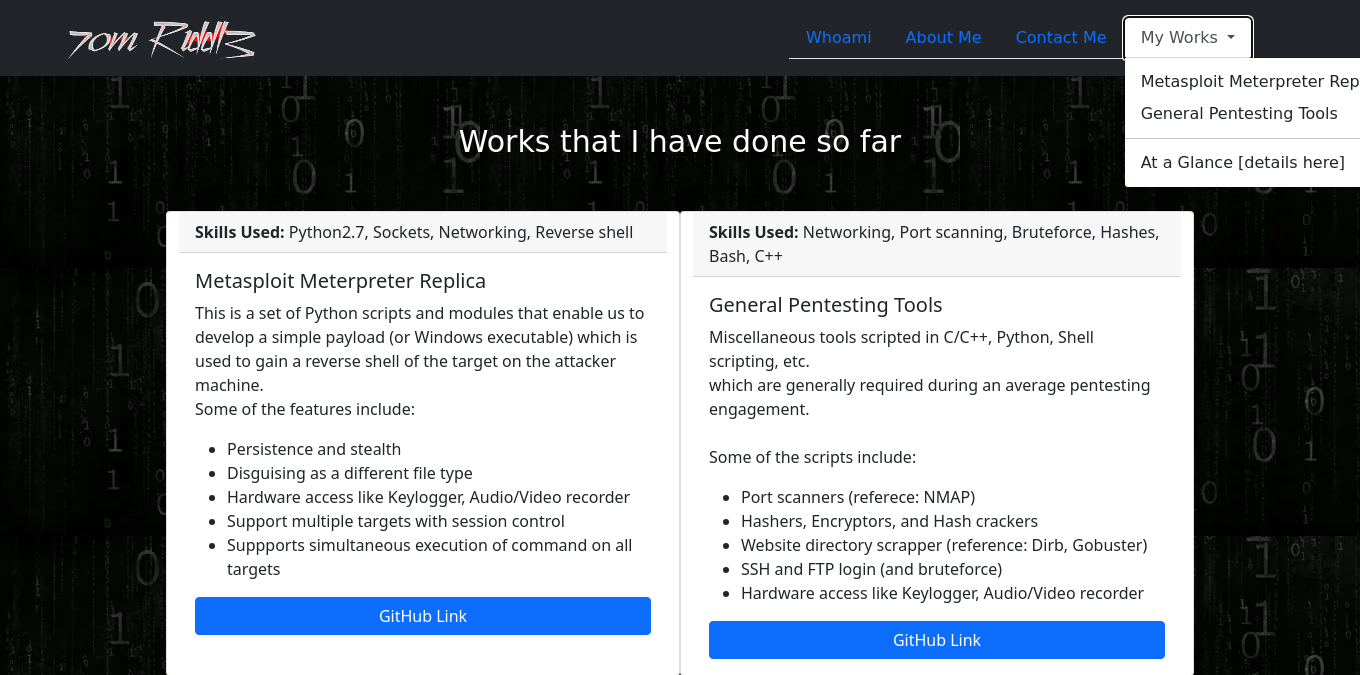
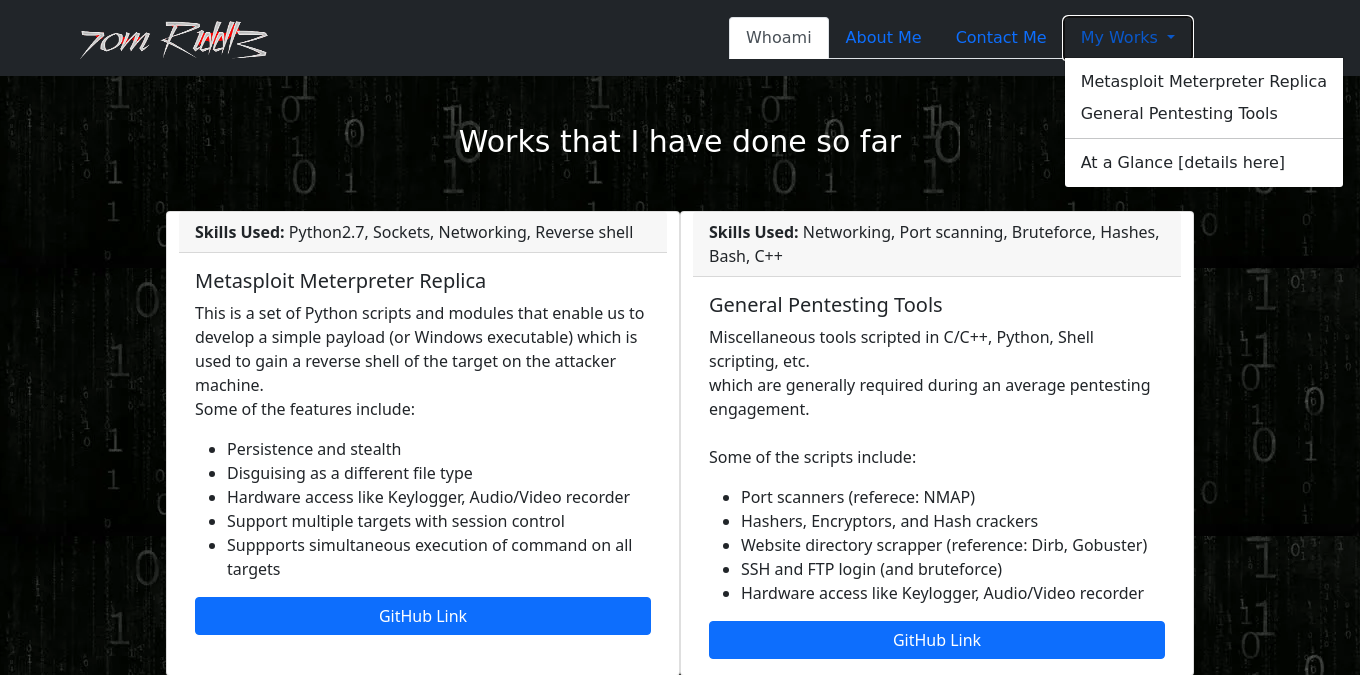
Before and after one commit to Ricky-001/Portfolio, a Django app: page /works in a window 1360 px wide, after a click on "My Works"; the page is wider, and only the part inside the window is pictured. Shown: the top 675 px of that part. Run offline with Django 3.2, Linux system fonts and the light colour scheme; some web fonts are replaced.

Commit message:
Initial stage - PC supported

```diff
--- a/Portfolio/settings.py
+++ b/Portfolio/settings.py
@@ -14,7 +14,7 @@
 # SECURITY WARNING: don't run with debug turned on in production!
 DEBUG = True
 
-ALLOWED_HOSTS = ['ricky-portfolio-website.herokuapp.com']
+ALLOWED_HOSTS = ['localhost','127.0.0.1','ricky-portfolio-website.herokuapp.com']
 
 
 # Application definition
--- a/static/css/man.css
+++ b/static/css/man.css
@@ -22,8 +22,6 @@
 
 .typing {
     font-family: 'Yomogi', cursive;
-    color: green;
-    font-size: 22px;
 }
 
 .man {
--- a/static/css/works.css
+++ b/static/css/works.css
@@ -18,6 +18,4 @@
 
 .typing {
     font-family: 'Yomogi', cursive;
-    color: white;
-    font-size: 30px;
 }
--- a/templates/works.html
+++ b/templates/works.html
@@ -21,18 +21,18 @@
                                         <!-- NAVBAR SECTION -->
     <!--========================================================================================-->
 
-    <nav class="navbar navbar-expand-lg navbar-dark bg-dark">
+    <nav class="container-fluid navbar navbar-expand-lg navbar-dark bg-dark">
         <div class="container-fluid">
             <a class="navbar-brand mx-5" href="/">
                 <img src={%static "logos/Transparent/White/TomRiddle_StillTimeRed.gif" %} width=200px height=50px>
             </a>
             <button class="navbar-toggler" type="button" data-bs-toggle="collapse" data-bs-target="#navbarSupportedContent" aria-controls="navbarSupportedContent" aria-expanded="false" aria-label="Toggle navigation">
-            <span class="navbar-toggler-icon"></span>
+                <span class="navbar-toggler-icon"></span>
             </button>
-            <div class="collapse navbar-collapse mx-5" id="navbarSupportedContent">
+            <div class="collapse navbar-collapse mx-5 px-5" id="navbarSupportedContent">
                 <ul class="nav nav-tabs default ms-auto mx-5 mb-2 mb-lg-0">
                     <li class="nav-item">
-                        <a class="nav-link" href="/">Whoami</a>
+                        <a class="nav-link active" href="/">Whoami</a>
                     </li>
                     <li class="nav-item">
                         <a class="nav-link" href="/about">About Me</a>
@@ -41,12 +41,12 @@
                         <a class="nav-link" href="/contact">Contact Me</a>
                     </li>
                     <li class="nav-item dropdown">
-                        <a class="nav-link active dropdown-toggle" href="#" id="navbarDropdown" role="button" data-bs-toggle="dropdown" aria-expanded="false">
+                        <a class="nav-link dropdown-toggle" href="#" id="navbarDropdown" role="button" data-bs-toggle="dropdown" aria-expanded="false">
                             My Works
                         </a>
-                    <ul class="dropdown-menu" aria-labelledby="navbarDropdown">
-                        <li><a class="dropdown-item" href="https://github.com/Ricky-001/C3">Metasploit Meterpreter Replica</a></li>
-                        <li><a class="dropdown-item" href="https://github.com/Ricky-001/Utility_Scripts">General Pentesting Tools</a></li>
+                    <ul class="dropdown-menu typing" aria-labelledby="navbarDropdown">
+                        <li><a class="dropdown-item" href="https://github.com/Ricky-001/C3" target="_blank" rel="noopener noreferrer">Metasploit Meterpreter Replica</a></li>
+                        <li><a class="dropdown-item" href="https://github.com/Ricky-001/Utility_Scripts" target="_blank" rel="noopener noreferrer">General Pentesting Tools</a></li>
                         <li><hr class="dropdown-divider"></li>
                         <li><a class="dropdown-item" href="/works">At a Glance [details here]</a></li>
                     </ul>
@@ -60,7 +60,7 @@
     <!--========================================================================================-->
 
     <div class="container">
-        <h2 class="typing text-center mt-5">Works that I have done so far</h2>
+        <h2 class="typing text-center mt-5" style="color: white;font-size: 30px;">Works that I have done so far</h2>
     </div>
 
     <div class="container" style="padding: 2% 5% 5% 5%">
```
Also changed, not shown: templates/about.html (+9 -9 lines), templates/contact.html (+15 -9 lines), templates/index.html (+11 -5 lines).
